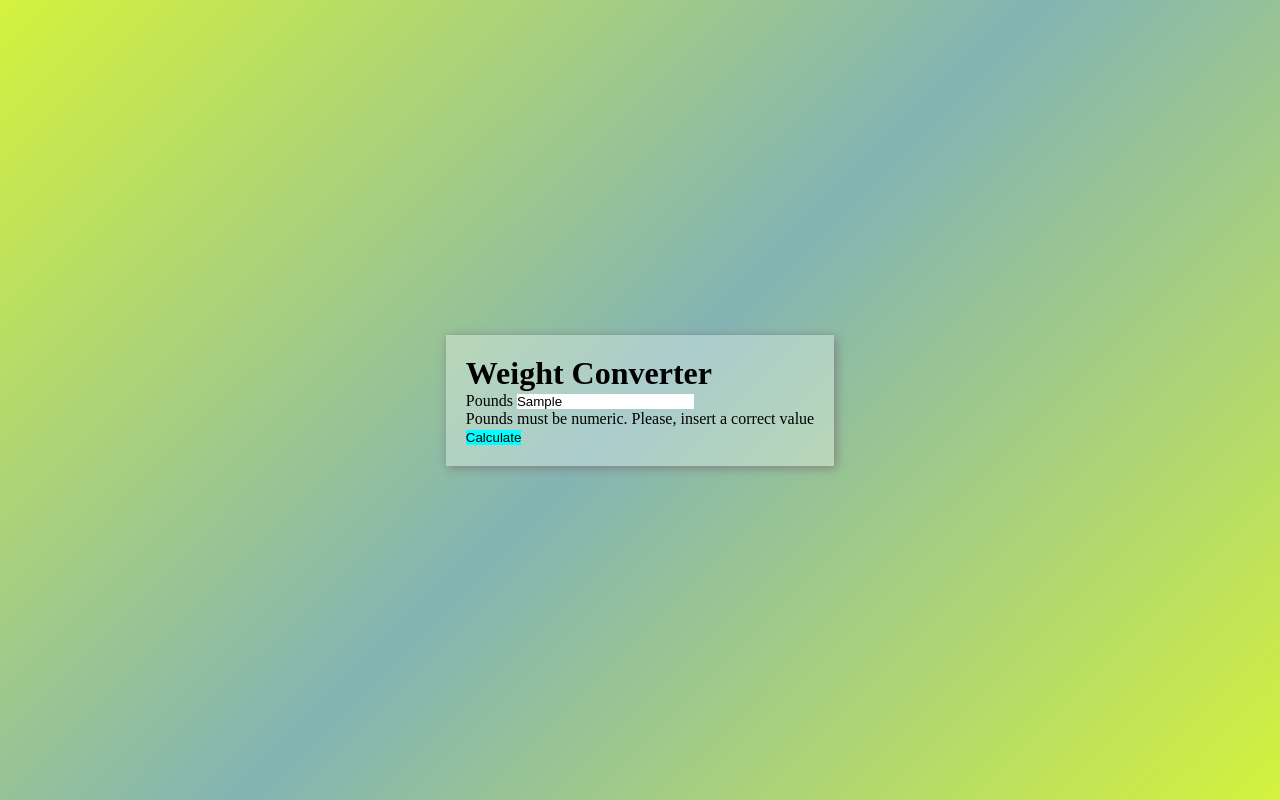
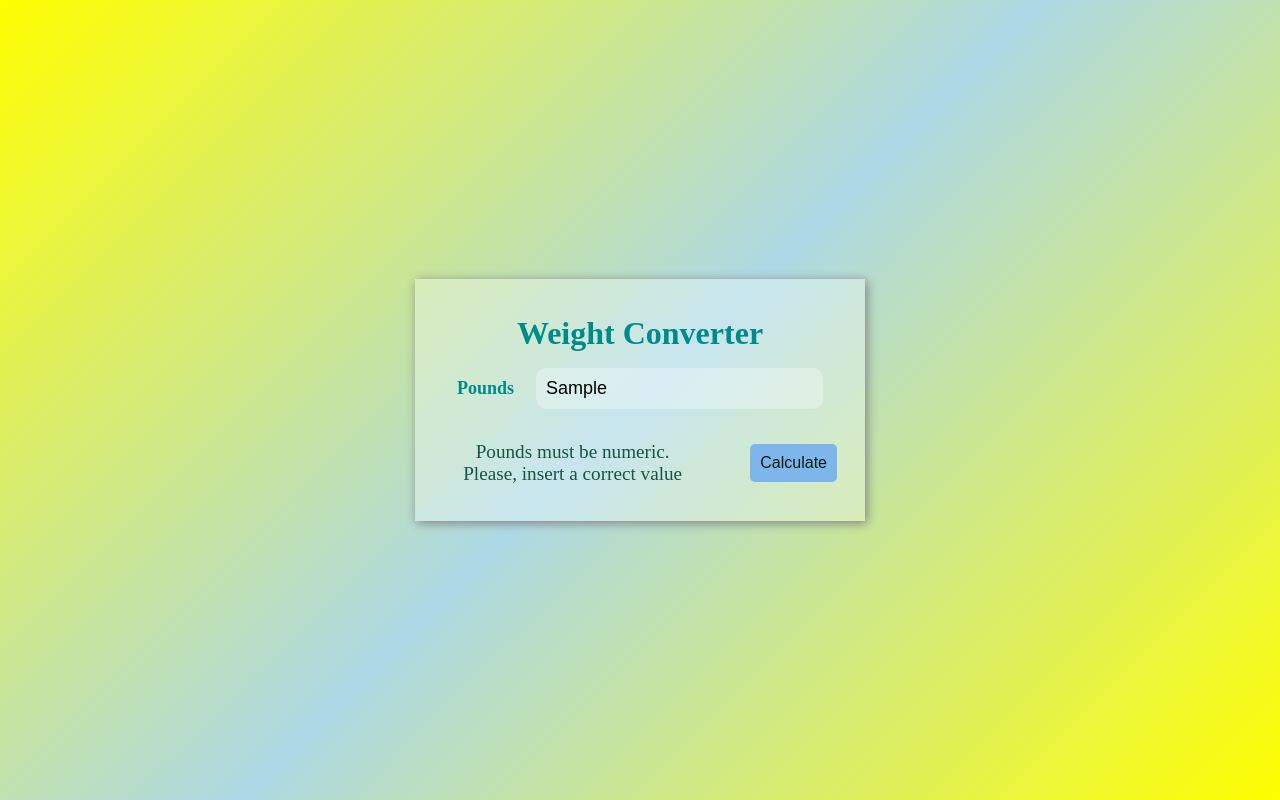
Before and after one commit to Yeryalex/Vanilla-Js, a plain HTML site: page projects/weight-converter/index.html in a window 1280 px wide. Both pictures are taken after typing "Sample" into the empty fields and a click on the button "Calculate". Drawn offline with Linux system fonts and the light colour scheme.

Commit message:
style and error handling done

```diff
--- a/projects/weight-converter/index.html
+++ b/projects/weight-converter/index.html
@@ -11,10 +11,12 @@
         <h1>Weight Converter</h1>
         <div class="input-container">
             <label for="input">Pounds</label>
-            <input type="text" id="input" placeholder="Enter number">
+            <input type="text" id="input" class="input" placeholder="Enter number">
         </div>
+        <div class="result-container">
         <p class="result">Click and discover your weight</p>
         <button type="button" class="calculate">Calculate</button>
+        </div>
     </div>
     <script src="index.js"></script>
 </body>
--- a/projects/weight-converter/index.js
+++ b/projects/weight-converter/index.js
@@ -6,8 +6,17 @@ calculate.addEventListener("click", () => {
   showResult();
 });
 
+poundsInput.addEventListener("keypress", function (event) {
+  if (event.key == "Enter") {
+    event.preventDefault();
+    showResult();
+  }
+});
+
 function parseInput(poundsInput) {
-  if (nonNumeric(poundsInput)) {
+  if (poundsInput === "") {
+    return -1;
+  } else if (nonNumeric(poundsInput)) {
     return null;
   }
   let pounds = parseFloat(poundsInput);
@@ -20,15 +29,13 @@ function showResult() {
   if (valueKg === null) {
     result.innerHTML = `<p>Pounds must be numeric. Please, insert a correct value</p>`;
     return 0;
+  } else if (valueKg == -1) {
+    result.innerHTML = `<p>Please, insert a value</p>`;
+    return 0;
   }
   result.innerHTML = `<p>Your weight in Kg is: ${valueKg}</p>`;
 }
 
-function nonNumeric(poundsInput) {
-  for (let i = 0; i < poundsInput.length; i++) {
-    if (poundsInput.charCodeAt(i) < 48 || poundsInput.charCodeAt(i) > 57) {
-      return true;
-    }
-  }
-  return false;
+function nonNumeric(input) {
+  return isNaN(input) || input.trim() === "";
 }
--- a/projects/weight-converter/style.css
+++ b/projects/weight-converter/style.css
@@ -11,20 +11,66 @@ body {
   justify-content: center;
   align-items: center;
   height: 100vh;
-  background-image: linear-gradient(
-    135deg,
-    rgb(212, 242, 60),
-    rgb(131, 180, 180),
-    rgb(212, 242, 60)
-  );
+  background-image: linear-gradient(135deg, yellow, lightblue, yellow);
+  color: darkcyan;
+}
+
+h1 {
+  text-align: center;
+  margin: 16px 0;
 }
 
 .container {
   padding: 20px;
   background-color: rgba(255, 255, 255, 0.315);
   box-shadow: 2px 2px 10px rgb(129, 128, 128);
+  width: 85%;
+  max-width: 450px;
+  padding: 20px;
+}
+
+.input-container {
+  display: flex;
+  justify-content: space-evenly;
+  align-items: center;
+  font-size: 18px;
+  font-weight: 700;
+}
+
+.input {
+  padding: 10px;
+  width: 70%;
+  background: rgba(255, 255, 255, 0.3);
+  border-color: rgba(255, 255, 255, 0.5);
+  font-size: 18px;
+  border-radius: 10px;
+  outline: none;
+}
+
+.result {
+  color: rgb(24, 84, 64);
+  font-size: larger;
+  text-align: center;
+  margin: 16px 16px;
+}
+
+.result-container {
+  display: flex;
+  justify-content: space-between;
+  align-items: center;
+  gap: 40px;
+  padding: 16px 8px 0 0;
 }
 
 .calculate {
-  background-color: aqua;
+  color: rgb(4, 27, 19);
+  background-color: rgb(126, 181, 234);
+  border-radius: 5px;
+  padding: 10px;
+  font-size: 16px;
+  transition: background 0.05s linear;
 }
+
+.calculate:hover {
+  background-color: rgb(78, 156, 228);
+}
```
